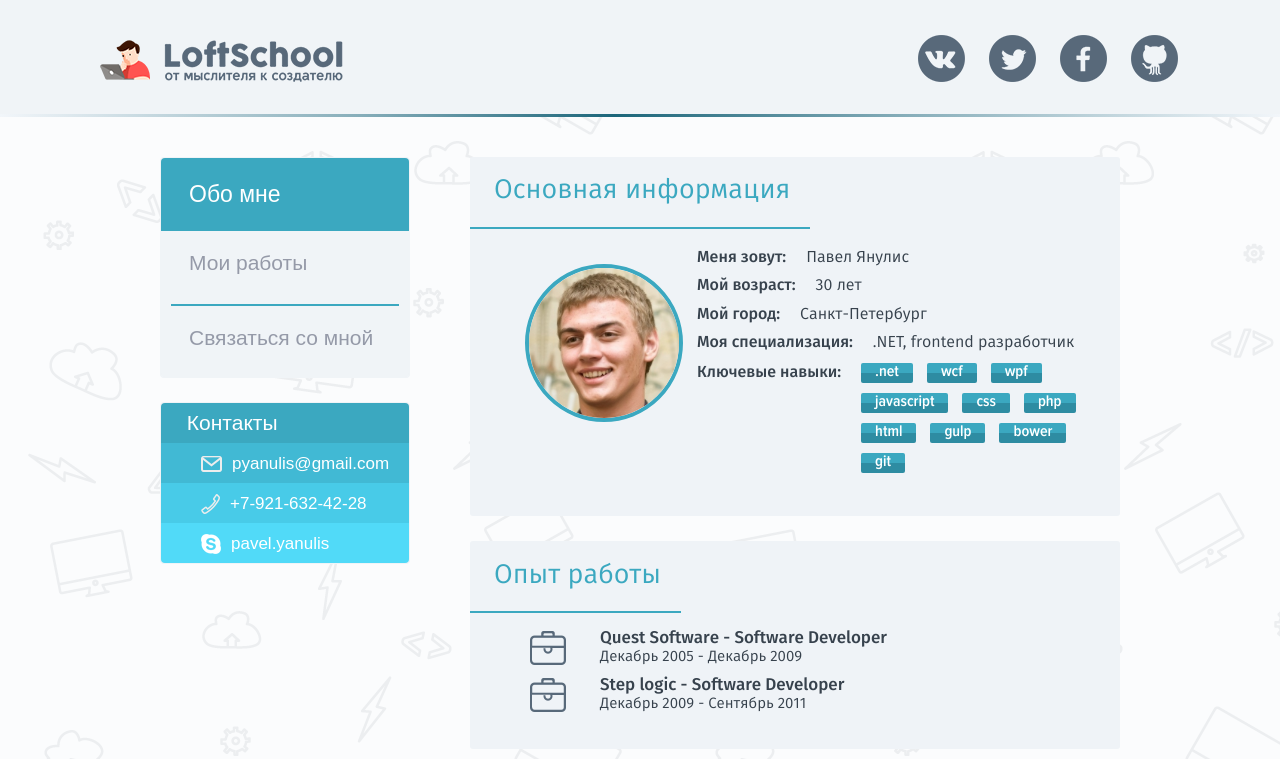
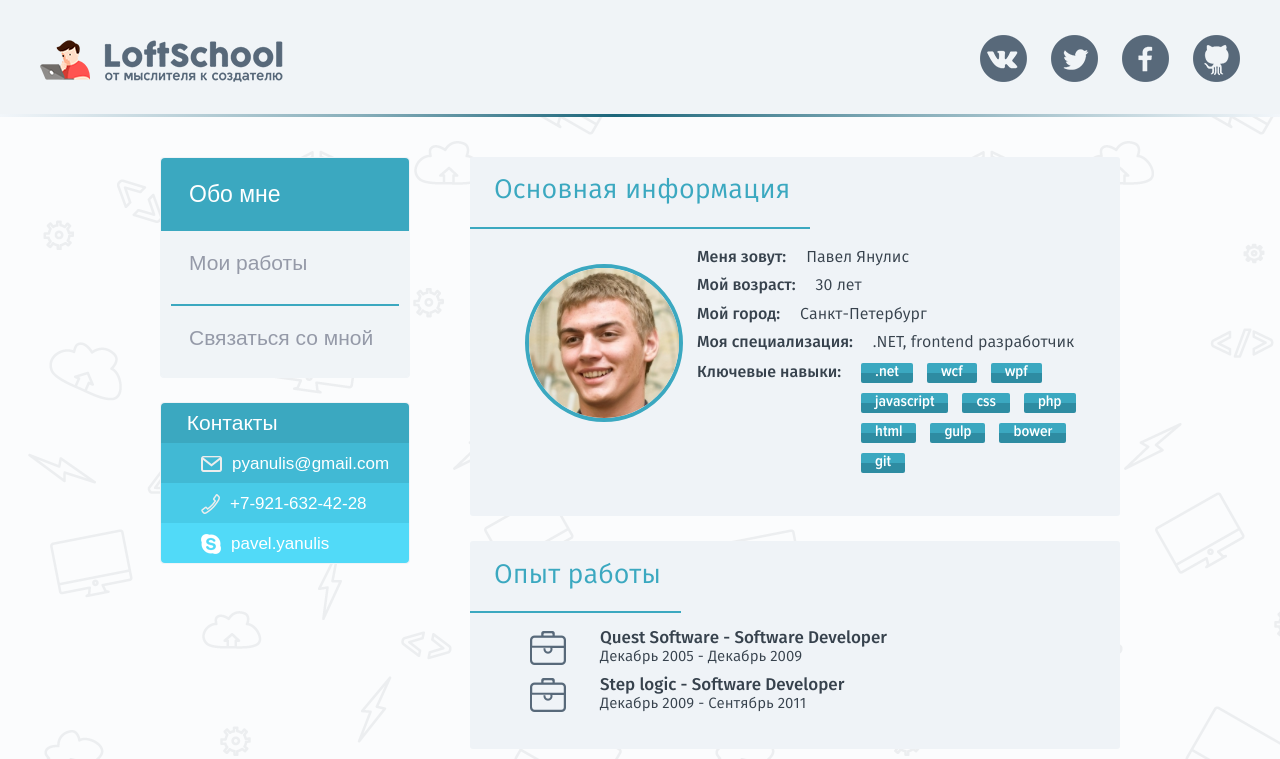
Before and after one commit to pyanulis/ls_portfolio, a website: page app/index.html in a window 1280 px wide. Shown: the top 759 px of the page. Drawn offline with nearby package versions, Linux system fonts and the light colour scheme; some packages are replaced by stand-ins of ours; a script that the page names is missing; files whose address does not match are found by name.

Commit message:
header width

```diff
--- a/app/css/main.css
+++ b/app/css/main.css
@@ -36,7 +36,7 @@
     height: auto;
     padding: 0px;
     width: auto;
-    min-width: 960px;
+    min-width: 1200px;
     position: relative;
 
     vertical-align: middle;
@@ -72,9 +72,13 @@
     list-style: none;
 }
 
+.spriteHeader:last-child {
+    margin-right: 0px;
+}
+
 .logo {
     float: left;
-    margin-left: 100px;
+    margin-left: 0px;
     margin-top: 40px;
     vertical-align: middle;
 }
@@ -86,7 +90,7 @@
 .socialBlock {
     float: right;
     padding:0px;
-    padding-right: 90px;
+    padding-right: 0px;
 }
 
 
@@ -428,6 +432,6 @@
 }
 
 .headerContainer {
-    max-width: 1400px;
+    width: 1200px;
     margin: 0 auto;
 }
```
